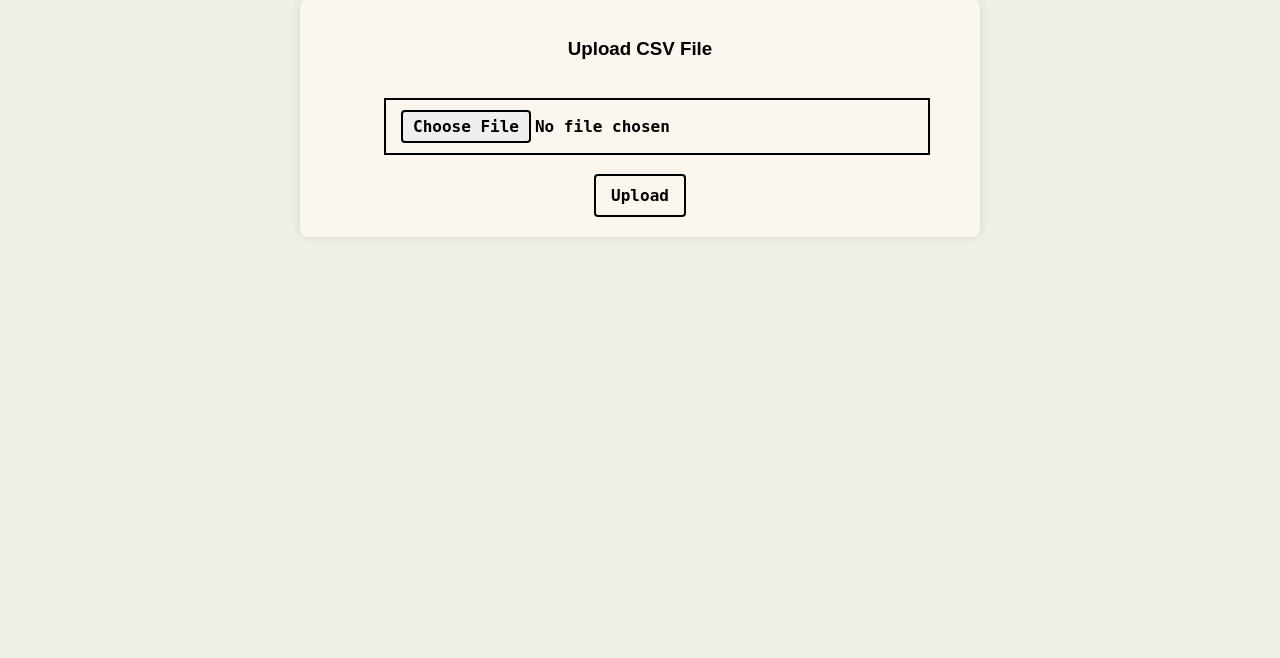
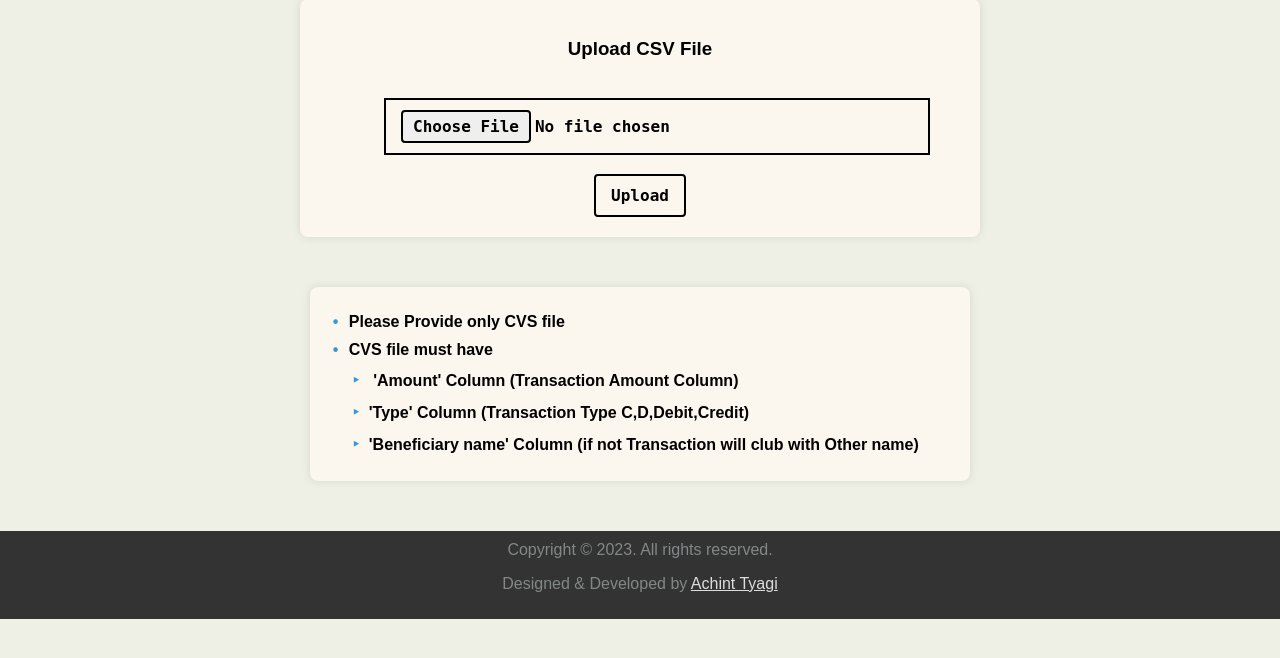
Before and after one commit to tyagi-achint/ExpenseTracker, a Flask app: page / in a window 1280 px wide. Shown: the part 82-740 px from the top of the page. Run offline with Flask 3, Linux system fonts and the light colour scheme.

Commit message:
completed

```diff
--- a/app.py
+++ b/app.py
@@ -7,6 +7,11 @@ import logging
 
 app = Flask(__name__)
 app.config['UPLOAD_FOLDER'] = 'uploads'
+
+
+
+
+
 
 def file_exists(filename):
     return os.path.exists(os.path.join(app.config['UPLOAD_FOLDER'], filename))
@@ -84,9 +89,11 @@ def add_to_dynamic_mapping(dynamic_mapping, name1, name2):
 
     return dynamic_mapping
 
+
 @app.route('/')
 def index():
-    return render_template('index.html')
+    current_year = datetime.now().year
+    return render_template('index.html', current_year=current_year)
 
 @app.route('/upload', methods=['POST'])
 def upload_file():
@@ -109,7 +116,8 @@ def upload_file():
 
 @app.route('/<filename>')
 def process_file(filename):
-    return render_template('result.html', filename=filename)
+    current_year = datetime.now().year
+    return render_template('result.html', filename=filename,current_year=current_year)
 
 
 @app.route('/get_data/<filename>')
--- a/static/style.css
+++ b/static/style.css
@@ -86,6 +86,44 @@
         margin: 5vh auto;
         padding: 10px 15px;
         text-align: center;
+    }
+
+    .info {
+        max-width: 50vw;
+        margin: 50px auto;
+        padding:10px ;
+        background-color: #FBF6EE;
+        border-radius: 8px;
+        box-shadow: 0 0 10px rgba(0, 0, 0, 0.1);
+        text-align: left;
+        font-weight: bold;
+    }
+
+    .info ul {
+        list-style-type: none;
+        padding: 0;
+    }
+
+    .info li {
+        margin-bottom: 10px;
+    }
+
+    .info ul li:before {
+        content: '\2022';
+        color: #3498db;
+        font-weight: bolder;
+        display: inline-block;
+        width: 1em;
+        margin-left: 1vw;
+    }
+
+    .info ul ul li:before {
+        content: '\2023';
+    }
+
+    .info ul ul {
+        margin-top: 10px;
+        margin-left: 20px;
     }
 
 
@@ -204,3 +242,19 @@
 select:focus {
   box-shadow: 0 0 5px rgba(0, 123, 255, 0.5);
 }
+/* Footer */
+
+
+footer {
+    text-align: center;
+    background-color: #333;
+    color: #838788;
+    padding: 10px;
+    margin-top: 10px;
+
+}
+
+footer a {
+    color: #ddd !important;
+    text-decoration: underline !important;
+}
--- a/templates/index.html
+++ b/templates/index.html
@@ -19,6 +19,27 @@
         <button type="submit">Upload</button>
     </form>
 
+    <div class="info">
+        <ul>
+            <li>Please Provide only CVS file</li>
+            <li>CVS file must have
+                <ul>
+                    <li>
+                        'Amount' Column (Transaction Amount Column)
+                    </li>
+                    <li>'Type' Column (Transaction Type C,D,Debit,Credit)</li>
+                    <li>'Beneficiary name' Column (if not Transaction will club with Other name)</li>
+                </ul>
+            </li>
+        </ul>
+    </div>
+    <footer>
+        Copyright © {{current_year}}. All rights reserved.
+        <p>
+            Designed &amp; Developed by <a target="_blank" href="https://tyagi-achint.github.io/">Achint Tyagi</a>
+        </p>
+    </footer>
+
 </body>
 
 </html>
--- a/templates/result.html
+++ b/templates/result.html
@@ -206,6 +206,12 @@
         });
 
     </script>
+    <footer>
+        Copyright © {{current_year}}. All rights reserved.
+        <p>
+            Designed &amp; Developed by <a target="_blank" href="https://tyagi-achint.github.io/">Achint Tyagi</a>
+        </p>
+    </footer>
 </body>
 
 </html>
```
Also changed, not shown: README.md.
